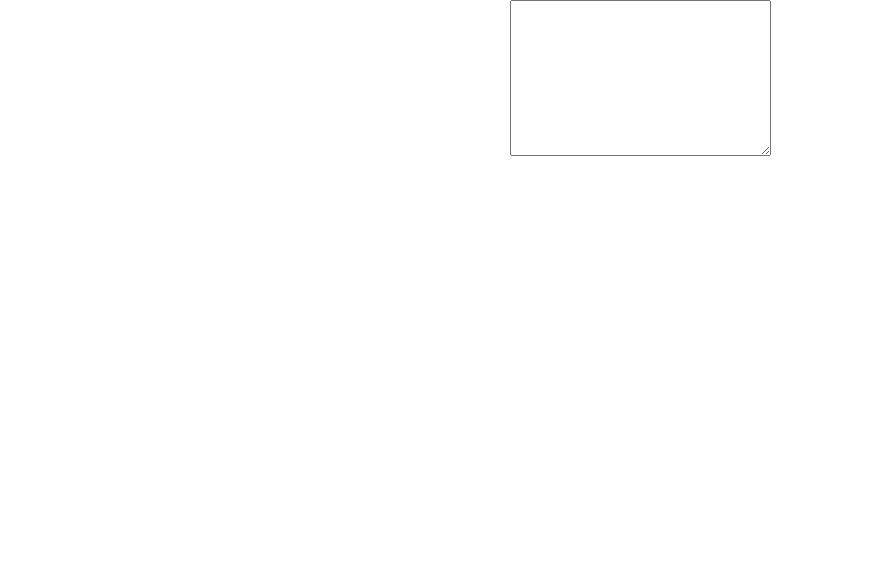
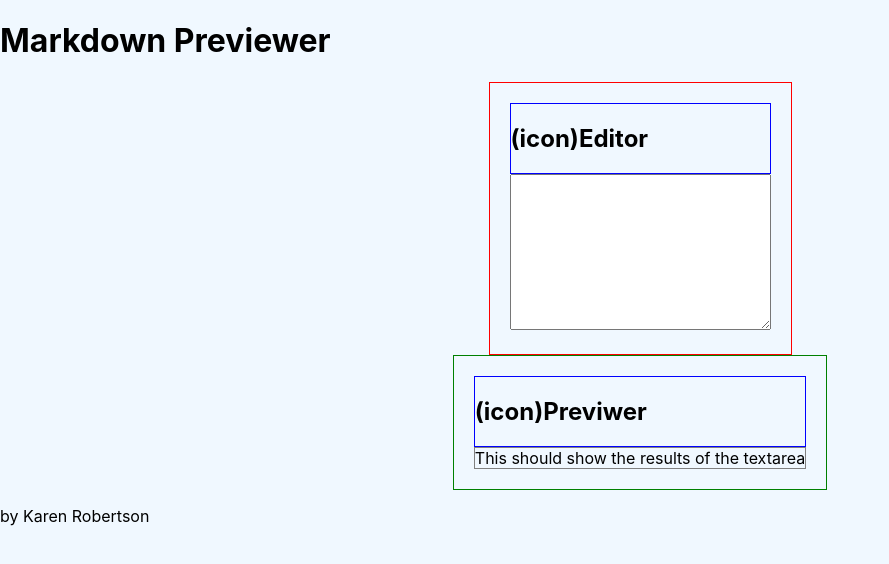
Before and after one commit to indigorose/markdown_previewer, a React (Create React App) app: page / in a window 1280 px wide. Shown: the top 564 px of the page, without its empty margins (0-889 px from the left). Built offline with nearby package versions, Linux system fonts and the light colour scheme.

Commit message:
Initial notes and planning

```diff
--- a/src/App.css
+++ b/src/App.css
@@ -1,38 +1,33 @@
-.App {
-  text-align: center;
+body {
+  background-color: aliceblue;
 }
 
-.App-logo {
-  height: 40vmin;
-  pointer-events: none;
+textarea {
+  outline: none;
 }
 
-@media (prefers-reduced-motion: no-preference) {
-  .App-logo {
-    animation: App-logo-spin infinite 20s linear;
-  }
+.App {
+  height: 100vh;
+}
+.container--editor {
+  border: 1px solid red;
+  max-width: max-content;
+  margin: 0 auto;
+  padding: 20px;
+}
+.editor-header {
+  border: 1px solid blue;
 }
 
-.App-header {
-  background-color: #282c34;
-  min-height: 100vh;
-  display: flex;
-  flex-direction: column;
-  align-items: center;
-  justify-content: center;
-  font-size: calc(10px + 2vmin);
-  color: white;
+.container--previewer {
+  max-width: max-content;
+  border: 1px solid green;
+  margin: 0 auto;
+  padding: 20px;
 }
-
-.App-link {
-  color: #61dafb;
+.previewer-header {
+  border: 1px solid blue;
 }
-
-@keyframes App-logo-spin {
-  from {
-    transform: rotate(0deg);
-  }
-  to {
-    transform: rotate(360deg);
-  }
+.previewer-body {
+  border: 1px solid grey;
 }
--- a/src/App.js
+++ b/src/App.js
@@ -3,8 +3,22 @@ import './App.css';
 function App() {
   return (
     <div className="App">
-      <textarea name="editor" id="editor" cols="30" rows="10"></textarea>
-      <div id="preview"></div>
+      <h1>Markdown Previewer</h1>
+      <div className="container--editor">
+        <div className="editor-header">
+          <h2>(icon)Editor</h2>
+        </div>
+        <textarea name="editor" id="editor" cols="30" rows="10"></textarea>
+      </div>
+      <div className="container--previewer">
+        <div className="previewer-header">
+          <h2>(icon)Previwer</h2>
+        </div>
+        <div id="preview" className="previewer-body">
+          This should show the results of the textarea
+        </div>
+      </div>
+      <p>by Karen Robertson</p>
     </div>
   );
 }
```
